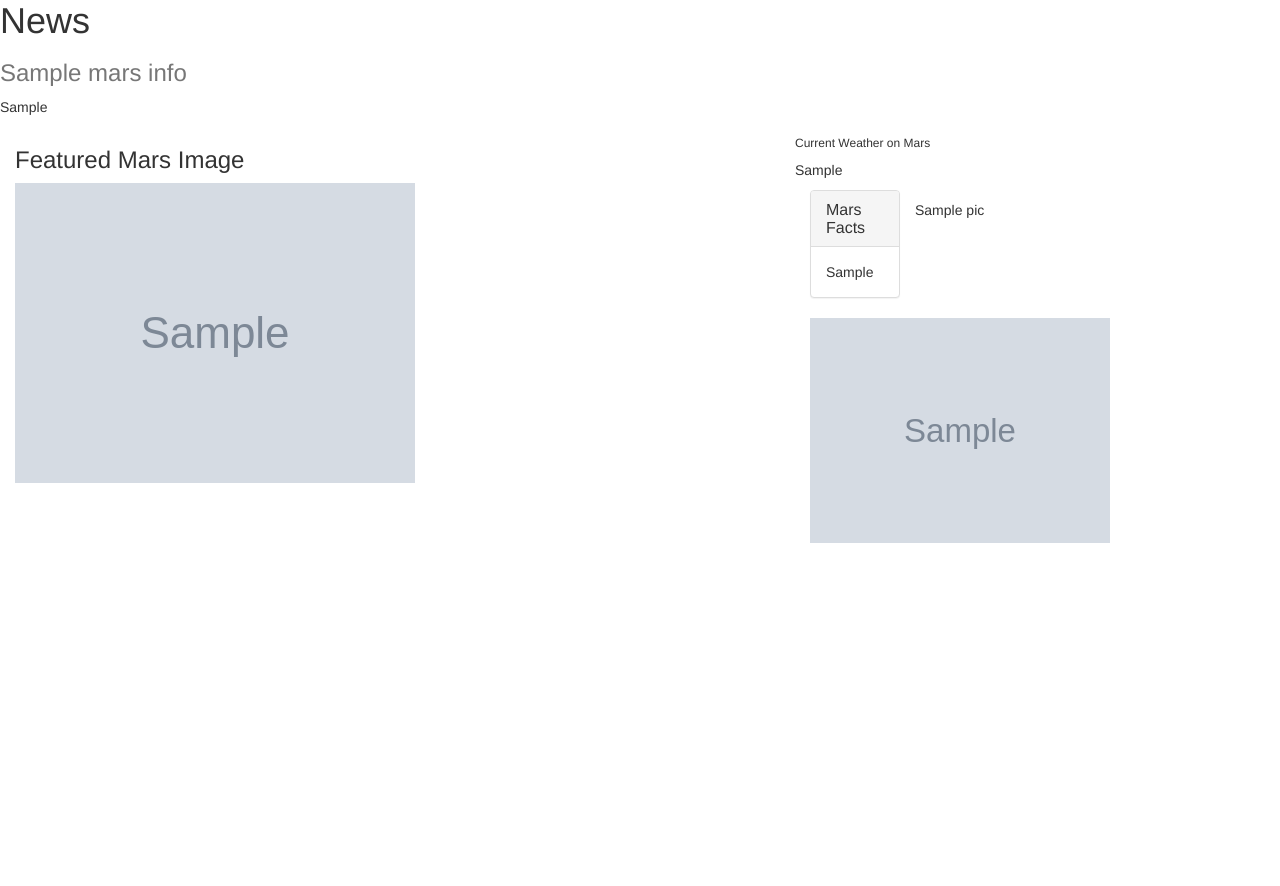
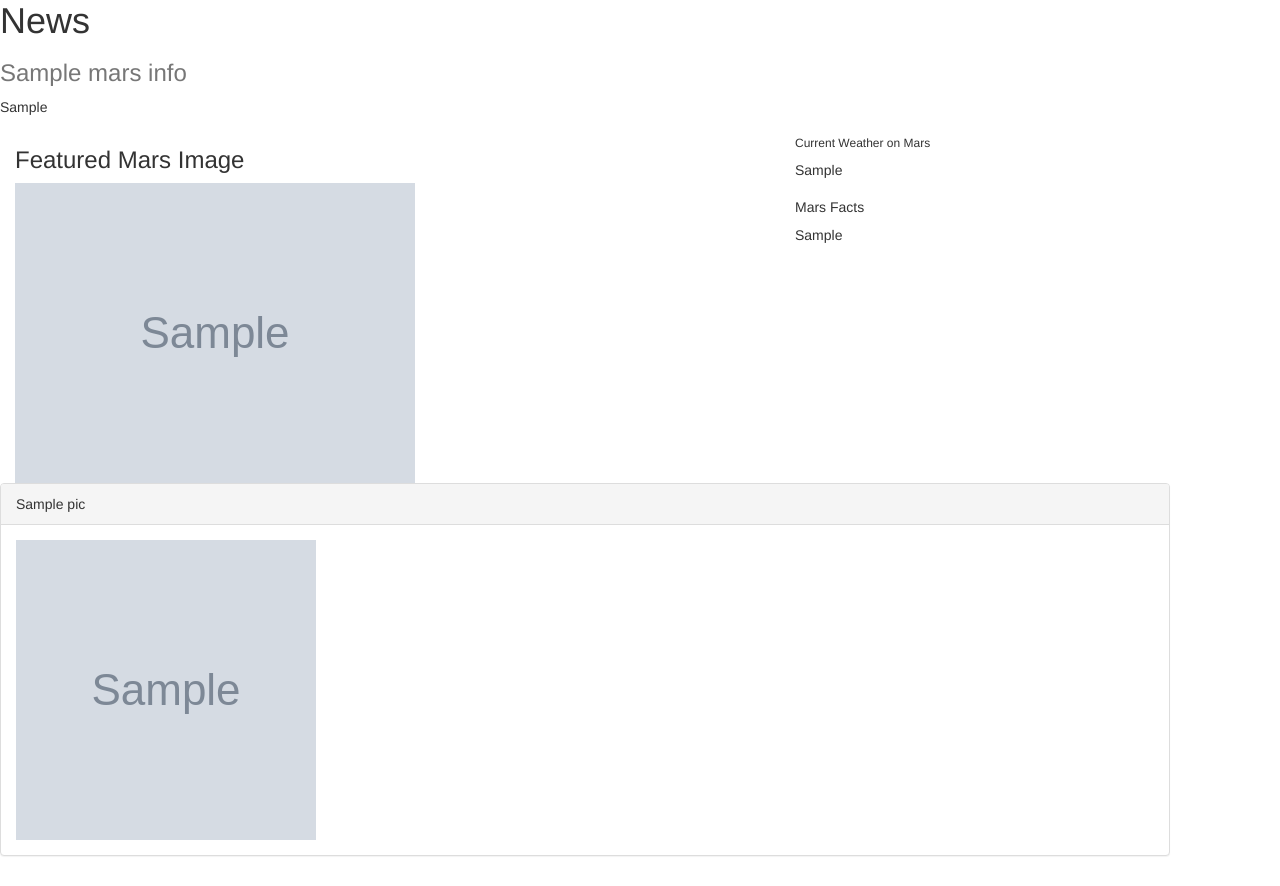
Before and after one commit to eford0121/Mission-to-Mars, a Flask app: page / in a window 1280 px wide. Shown: the part 345-1231 px from the top of the page. Before the commit the page ends 888 px from the top, so only its background shows below. Run offline with Flask 2, Linux system fonts and the light colour scheme; grey boxes marked "Sample" are stand-in pictures; a database or web service that is not in the repository returns one stand-in record (values such as "Sample title"); some libraries are stand-ins or nearby versions.

Commit message:
comitting

```diff
--- a/Templates/index.html
+++ b/Templates/index.html
@@ -37,28 +37,33 @@
                             <p class="card-text">{{ mars_data.mars_weather}}</p>
                         </div>
                         </div>
+                        <div class="row">
+                            <div class="col-sm-4">
+                              <h5 class="card-title">Mars Facts</h5>
+                              {{mars_data.mars_facts | safe}}
+                            </div>
 
-
-                  <div class="col-md-4">
+                  <!-- <div class="col-md-4">
                     <div class="panel panel-default">
                         <div class="panel-heading">
-                            <h3 class="panel-title">Mars Facts</h3>
+                            <h3>Mars Facts</h3>
                         </div>
                         <div class="panel-body">
                             <table>
                       {{ mars_data.mars_facts| safe}}
-                            </table>
+                            </table> -->
                   </div>
-              </div> <!-- col4 -->
-          </div><!-- Row -->
-        <div class="row>"
+              </div>
+          </div>
+        <div class="row">
 
           {% for pics in mars_data.mars_hemispheres %}
           <div class="panel panel-default">
           <div class="panel-heading">{{pics.title}}</div>
           <div class="panel-body">
-              <img class="img-responsive" src="{{pics.img_url}}" width="300" height="300" class="img-rounded" id="Panel_Image">
+              <img src="{{pics.img_url[0]}}" width="300" height="300" id="Panel_Image">
           </div>
+
         </div>
           </div>
         {% endfor %}
```
Also changed, not shown: scrape_mars.py (+10 -8 lines), 1 other file.
